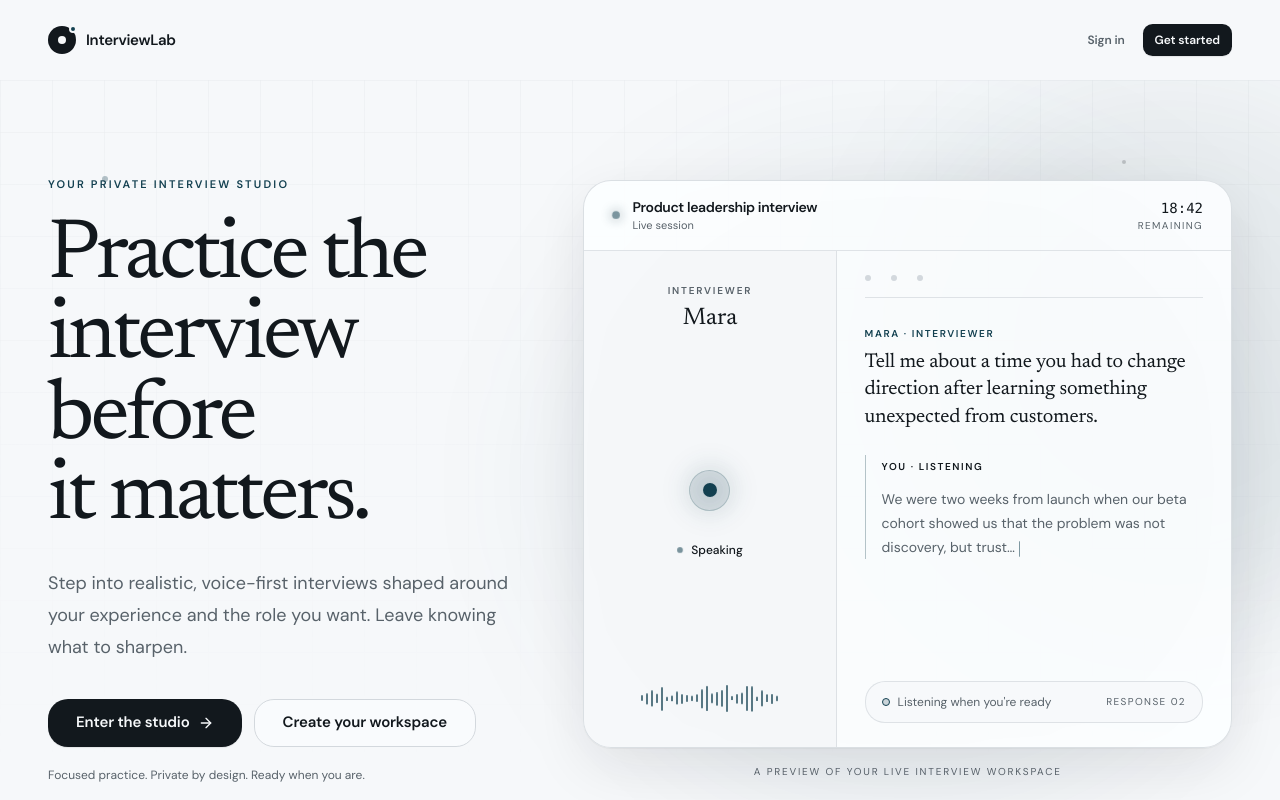
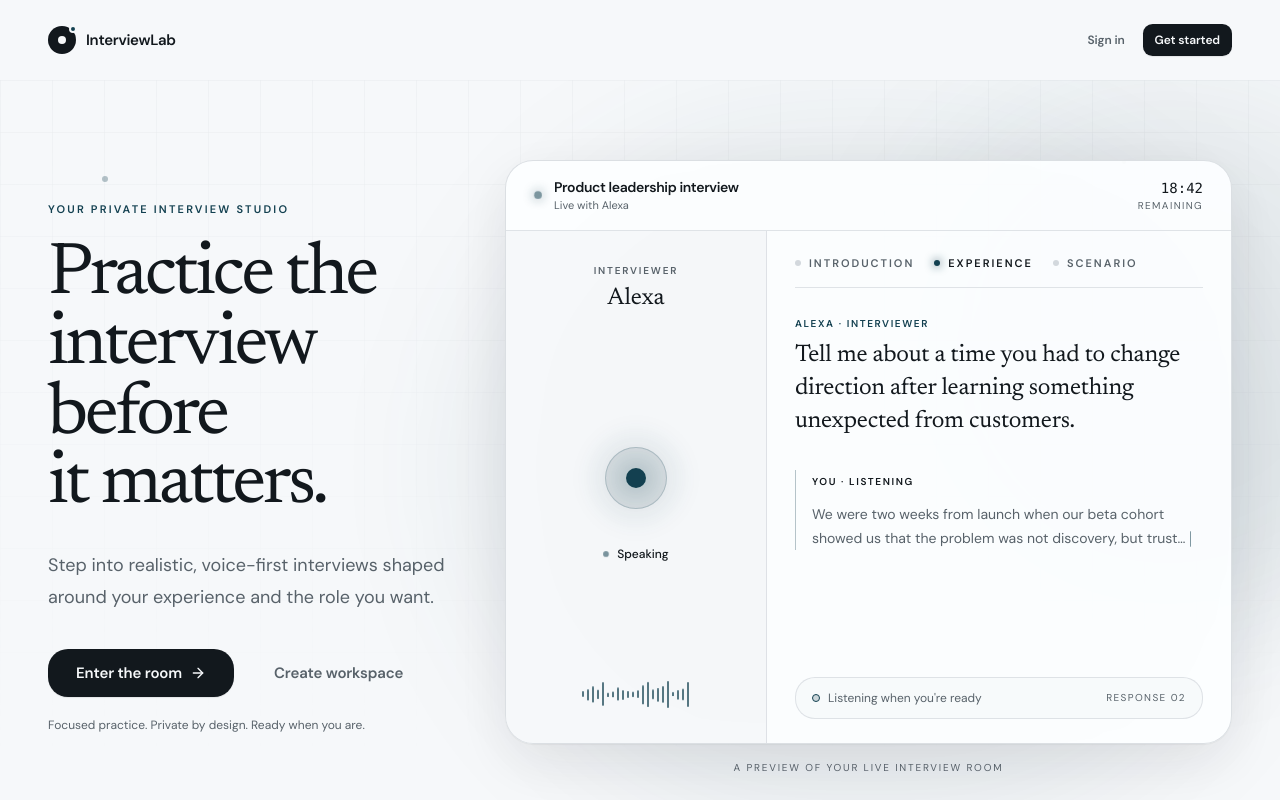
Before and after one commit to Izzy678/interviewlab, a React (Vite) app: page / in a window 1280 px wide. Shown: the top 800 px of the page. Built offline with nearby package versions, Linux system fonts and the light colour scheme.

Commit message:
conductor-sync-2026-08-07--06-31-54

```diff
--- a/src/App.tsx
+++ b/src/App.tsx
@@ -10,7 +10,6 @@ import InterviewSetup from "@/pages/InterviewSetup";
 import PreparingRoom from "@/pages/PreparingRoom";
 import InterviewSession from "@/pages/InterviewSession";
 import InterviewReport from "@/pages/InterviewReport";
-import InterviewPlan from "@/pages/InterviewPlan";
 
 export default function App() {
   return (
@@ -28,7 +27,6 @@ export default function App() {
               <Route path="/dashboard" element={<Dashboard />} />
               <Route path="/setup" element={<InterviewSetup />} />
               <Route path="/preparing" element={<PreparingRoom />} />
-              <Route path="/plan" element={<InterviewPlan />} />
               <Route path="/report/:id" element={<InterviewReport />} />
             </Route>
             {/* Full-screen immersive voice interview — no app header */}
--- a/src/components/landing/CtaSection.tsx
+++ b/src/components/landing/CtaSection.tsx
@@ -27,7 +27,7 @@ export function CtaSection() {
             className="group w-full bg-background text-foreground hover:bg-background/90 lg:w-auto"
           >
             <Link to="/setup">
-              Start an interview
+              Enter the room
               <ArrowRight className="transition-transform group-hover:translate-x-0.5" />
             </Link>
           </Button>
--- a/src/components/landing/HeroSection.tsx
+++ b/src/components/landing/HeroSection.tsx
@@ -6,37 +6,42 @@ import {
   Waveform,
 } from "@/components/studio/StudioPrimitives";
 import { ArrowRight } from "lucide-react";
+import { useAuth } from "@/contexts/AuthContext";
 
 export function HeroSection() {
+  const { user } = useAuth();
+
   return (
-    <section className="relative isolate overflow-hidden border-b border-border/70 pb-20 pt-12 sm:pb-28 sm:pt-20 lg:pb-32 lg:pt-24">
+    <section className="relative isolate overflow-hidden border-b border-border/70 pb-20 pt-12 sm:pb-28 sm:pt-16 lg:pb-32 lg:pt-20">
       <div className="studio-grid absolute inset-0 -z-20 opacity-50" />
       <div className="studio-noise absolute inset-0 -z-10 opacity-40" />
       <div className="absolute -right-40 top-0 -z-10 h-[34rem] w-[34rem] rounded-full bg-primary/[0.07] blur-3xl" />
       <div className="absolute left-[8%] top-24 -z-10 h-1.5 w-1.5 animate-drift rounded-full bg-primary/30" />
       <div className="absolute right-[12%] top-20 -z-10 h-1 w-1 animate-drift rounded-full bg-foreground/20 [animation-delay:1.5s]" />
 
-      <div className="mx-auto grid max-w-7xl items-center gap-16 px-5 sm:px-8 lg:grid-cols-[0.85fr_1.15fr] lg:gap-14 lg:px-12">
+      <div className="mx-auto grid max-w-7xl items-center gap-14 px-5 sm:px-8 lg:grid-cols-[0.72fr_1.28fr] lg:gap-12 lg:px-12">
         <div className="max-w-xl animate-fade-up">
           <p className="mb-6 text-[11px] font-semibold uppercase tracking-[0.2em] text-primary">
             Your private interview studio
           </p>
-          <h1 className="font-display text-balance text-[3.35rem] leading-[0.95] tracking-[-0.045em] sm:text-7xl lg:text-[5.3rem]">
+          <h1 className="font-display text-balance text-[3.1rem] leading-[0.95] tracking-[-0.045em] sm:text-6xl lg:text-[4.6rem]">
             Practice the interview before it matters.
           </h1>
-          <p className="mt-7 max-w-lg text-base leading-7 text-muted-foreground sm:text-lg sm:leading-8">
+          <p className="mt-7 max-w-md text-base leading-7 text-muted-foreground sm:text-lg sm:leading-8">
             Step into realistic, voice-first interviews shaped around your
-            experience and the role you want. Leave knowing what to sharpen.
+            experience and the role you want.
           </p>
-          <div className="mt-9 flex flex-col gap-3 sm:flex-row">
+          <div className="mt-9 flex flex-col gap-3 sm:flex-row sm:items-center">
             <Button asChild size="lg" className="group">
-              <Link to="/setup">
-                Enter the studio
+              <Link to={user ? "/setup" : "/signup"}>
+                Enter the room
                 <ArrowRight className="transition-transform group-hover:translate-x-0.5" />
               </Link>
             </Button>
-            <Button asChild variant="outline" size="lg">
-              <Link to="/signup">Create your workspace</Link>
+            <Button asChild variant="ghost" size="lg" className="text-muted-foreground">
+              <Link to={user ? "/dashboard" : "/signup"}>
+                {user ? "Open workspace" : "Create workspace"}
+              </Link>
             </Button>
           </div>
           <p className="mt-5 text-xs text-muted-foreground">
@@ -44,9 +49,9 @@ export function HeroSection() {
           </p>
         </div>
 
-        <div className="relative mx-auto w-full max-w-2xl animate-fade-up [animation-delay:180ms]">
-          <div className="absolute -inset-8 -z-10 rounded-full bg-primary/[0.06] blur-3xl" />
-          <div className="studio-shadow overflow-hidden rounded-[1.75rem] border border-border/80 bg-card/90 backdrop-blur-xl">
+        <div className="relative mx-auto w-full max-w-3xl animate-fade-up [animation-delay:180ms]">
+          <div className="absolute -inset-10 -z-10 rounded-full bg-primary/[0.07] blur-3xl" />
+          <div className="studio-shadow overflow-hidden rounded-[1.75rem] border border-border/80 bg-card/95 backdrop-blur-xl">
             <div className="flex items-center justify-between border-b border-border/70 px-5 py-4 sm:px-7">
               <div className="flex items-center gap-3">
                 <span className="h-2 w-2 animate-breathe rounded-full bg-primary shadow-[0_0_12px_var(--color-primary)]" />
@@ -54,7 +59,7 @@ export function HeroSection() {
                   <p className="text-sm font-semibold tracking-tight">
                     Product leadership interview
                   </p>
-                  <p className="text-[11px] text-muted-foreground">Live session</p>
+                  <p className="text-[11px] text-muted-foreground">Live with Alexa</p>
                 </div>
               </div>
               <div className="text-right">
@@ -65,37 +70,37 @@ export function HeroSection() {
               </div>
             </div>
 
-            <div className="grid min-h-[31rem] sm:grid-cols-[0.78fr_1.22fr]">
+            <div className="grid min-h-[32rem] sm:grid-cols-[0.72fr_1.28fr]">
               <div className="flex flex-col items-center justify-between border-b border-border/70 bg-muted/35 px-5 py-8 text-center sm:border-b-0 sm:border-r sm:px-6">
                 <div>
                   <p className="text-[10px] font-semibold uppercase tracking-[0.18em] text-muted-foreground">
                     Interviewer
                   </p>
-                  <h2 className="mt-1 font-display text-2xl">Mara</h2>
+                  <h2 className="mt-1 font-display text-2xl">Alexa</h2>
                 </div>
                 <div className="my-7">
-                  <PresenceOrb state="present" />
+                  <PresenceOrb size="lg" />
                   <p className="mt-5 flex items-center justify-center gap-2 text-xs font-medium">
                     <span className="h-1.5 w-1.5 animate-breathe rounded-full bg-primary" />
                     Speaking
                   </p>
                 </div>
-                <Waveform active={true} barCount={22} className="w-full text-primary" />
+                <Waveform className="w-full text-primary" bars={22} />
               </div>
 
               <div className="flex flex-col px-5 py-6 sm:px-7">
                 <div className="flex flex-wrap items-center gap-x-5 gap-y-2 border-b border-border/70 pb-4">
-                  <StageLabel phase="awaiting" label="Introduction" />
-                  <StageLabel phase="speaking" label="Experience" />
-                  <StageLabel phase="awaiting" label="Scenario" />
+                  <StageLabel>Introduction</StageLabel>
+                  <StageLabel active>Experience</StageLabel>
+                  <StageLabel>Scenario</StageLabel>
                 </div>
 
-                <div className="flex-1 space-y-6 py-7">
+                <div className="flex-1 space-y-8 py-7">
                   <div className="animate-fade-up">
                     <p className="text-[10px] font-semibold uppercase tracking-[0.16em] text-primary">
-                      Mara · interviewer
+                      Alexa · interviewer
                     </p>
-                    <p className="mt-2 font-display text-xl leading-snug tracking-[-0.01em]">
+                    <p className="mt-2 font-display text-xl leading-snug tracking-[-0.01em] sm:text-2xl">
                       Tell me about a time you had to change direction after
                       learning something unexpected from customers.
                     </p>
@@ -125,7 +130,7 @@ export function HeroSection() {
             </div>
           </div>
           <p className="mt-4 text-center text-[10px] uppercase tracking-[0.18em] text-muted-foreground">
-            A preview of your live interview workspace
+            A preview of your live interview room
           </p>
         </div>
       </div>
--- a/src/components/layout/AppLayout.tsx
+++ b/src/components/layout/AppLayout.tsx
@@ -1,11 +1,22 @@
 import { Outlet } from "react-router-dom";
-import { AppSidebar } from "@/components/layout/AppSidebar";
+import {
+  AppSidebar,
+  useSidebarCollapsed,
+} from "@/components/layout/AppSidebar";
+import { cn } from "@/lib/utils";
 
 export default function AppLayout() {
+  const { collapsed, toggleCollapsed } = useSidebarCollapsed();
+
   return (
     <div className="relative min-h-screen bg-background">
-      <AppSidebar />
-      <div className="lg:pl-60">
+      <AppSidebar collapsed={collapsed} onToggleCollapsed={toggleCollapsed} />
+      <div
+        className={cn(
+          "transition-[padding] duration-200 ease-out",
+          collapsed ? "lg:pl-[72px]" : "lg:pl-60",
+        )}
+      >
         <main className="mx-auto w-full max-w-6xl px-4 py-6 sm:px-6 sm:py-8 lg:px-8 lg:py-10">
           <Outlet />
         </main>
--- a/src/index.css
+++ b/src/index.css
@@ -42,6 +42,8 @@
   --animate-accordion-up: accordion-up 0.2s ease-out;
   --animate-speaking: speaking 0.9s ease-in-out infinite;
   --animate-fade-up: fade-up 0.65s cubic-bezier(0.22, 1, 0.36, 1) both;
+  --animate-fade-in: fade-in 0.45s ease-out both;
+  --animate-page-exit: page-exit 0.5s ease-in both;
   --animate-breathe: breathe 3s ease-in-out infinite;
   --animate-drift: drift 12s ease-in-out infinite alternate;
   --animate-prep-progress: prep-progress 1.6s ease-in-out infinite;
@@ -64,6 +66,24 @@
     to {
       opacity: 1;
       transform: translateY(0);
+    }
+  }
+
+  @keyframes fade-in {
+    from {
+      opacity: 0;
+    }
+    to {
+      opacity: 1;
+    }
+  }
+
+  @keyframes page-exit {
+    from {
+      opacity: 1;
+    }
+    to {
+      opacity: 0;
     }
   }
 
@@ -181,8 +201,18 @@
     text-wrap: balance;
   }
 
+  .animate-fade-in {
+    animation: var(--animate-fade-in);
+  }
+
+  .page-exit {
+    animation: var(--animate-page-exit);
+  }
+
   @media (prefers-reduced-motion: reduce) {
     .animate-fade-up,
+    .animate-fade-in,
+    .page-exit,
     .animate-breathe,
     .animate-drift,
     .animate-speaking,
```
